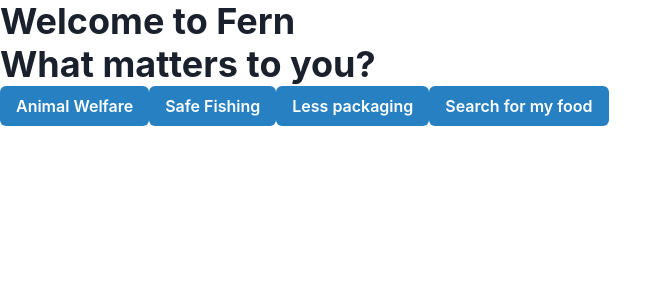
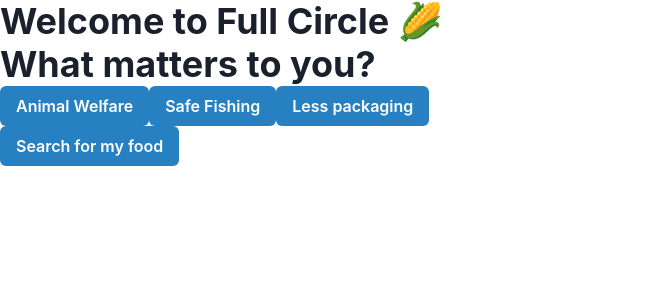
Before and after one commit to lyndseysc/app-athena-hack, a Next.js app: page / in a window 1280 px wide. Shown: the top 300 px of the page, without its empty margins (0-672 px from the left). Built offline with nearby package versions, Linux system fonts and the light colour scheme.

Commit message:
fix: imports

```diff
--- a/pages/index.tsx
+++ b/pages/index.tsx
@@ -1,13 +1,11 @@
-import { Button, Heading, ChakraProvider } from '@chakra-ui/react';
+import { Button, Heading, ChakraProvider, Flex } from '@chakra-ui/react';
 import Link from 'next/link';
-import { getProducts } from '../api/getProducts';
-import { MobileContainer } from './index.styles';
 
 const App = () => (
   <ChakraProvider>
-    <Heading>Welcome to Fern</Heading>
+    <Heading>Welcome to Full Circle 🌽</Heading>
     <Heading>What matters to you?</Heading>
-
+    <Flex>
       <Button bgColor='#2680C2' color='white'>
         Animal Welfare
       </Button>
@@ -17,6 +15,7 @@
       <Button bgColor='#2680C2' color='white'>
         Less packaging
       </Button>
+    </Flex>
     <Link href='/food/scan'>
       <Button bgColor='#2680C2' color='white'>
         Search for my food
```
Also changed, not shown: pages/food/scan.tsx (+5 -5 lines). Lines whose indentation alone changed are shown as unchanged.
